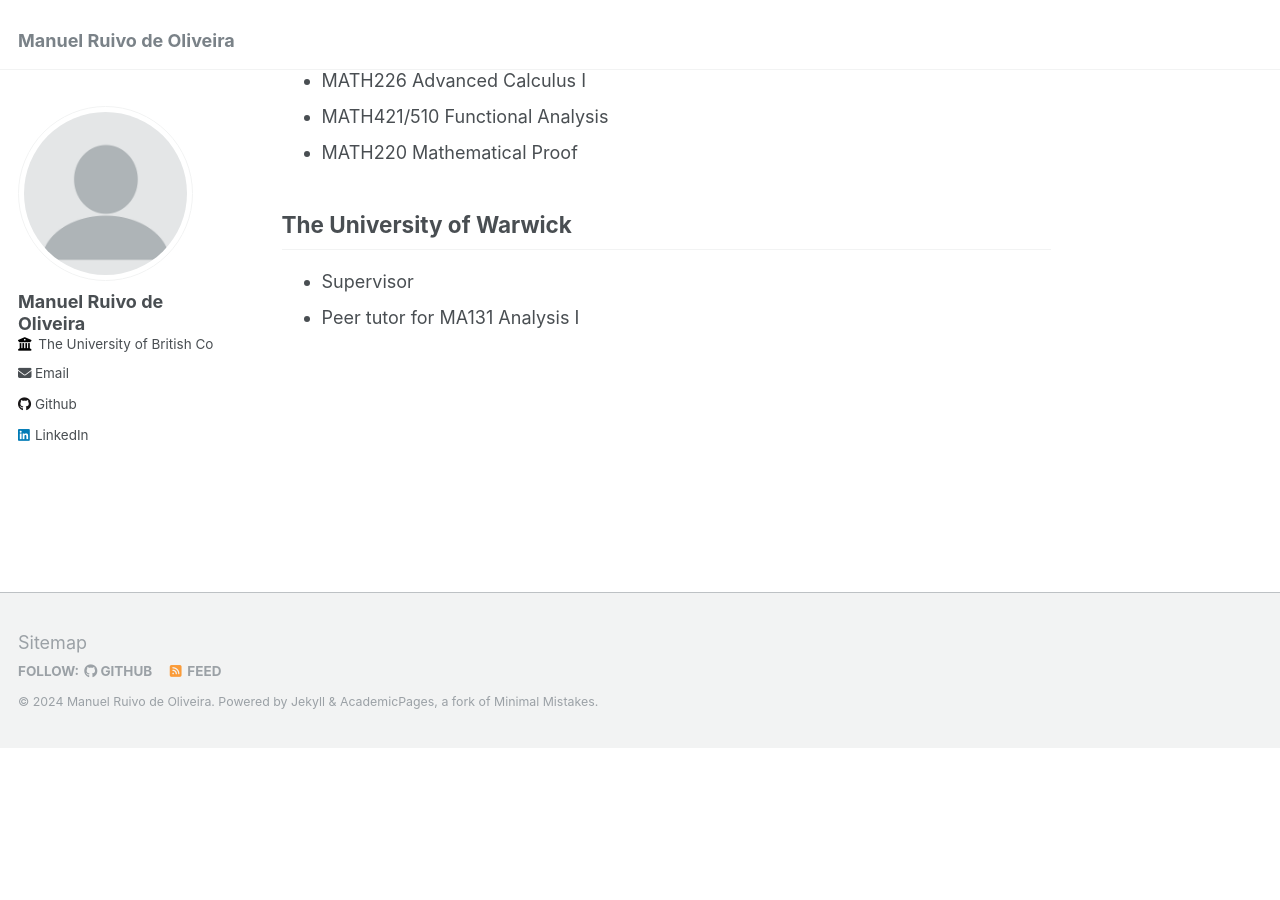
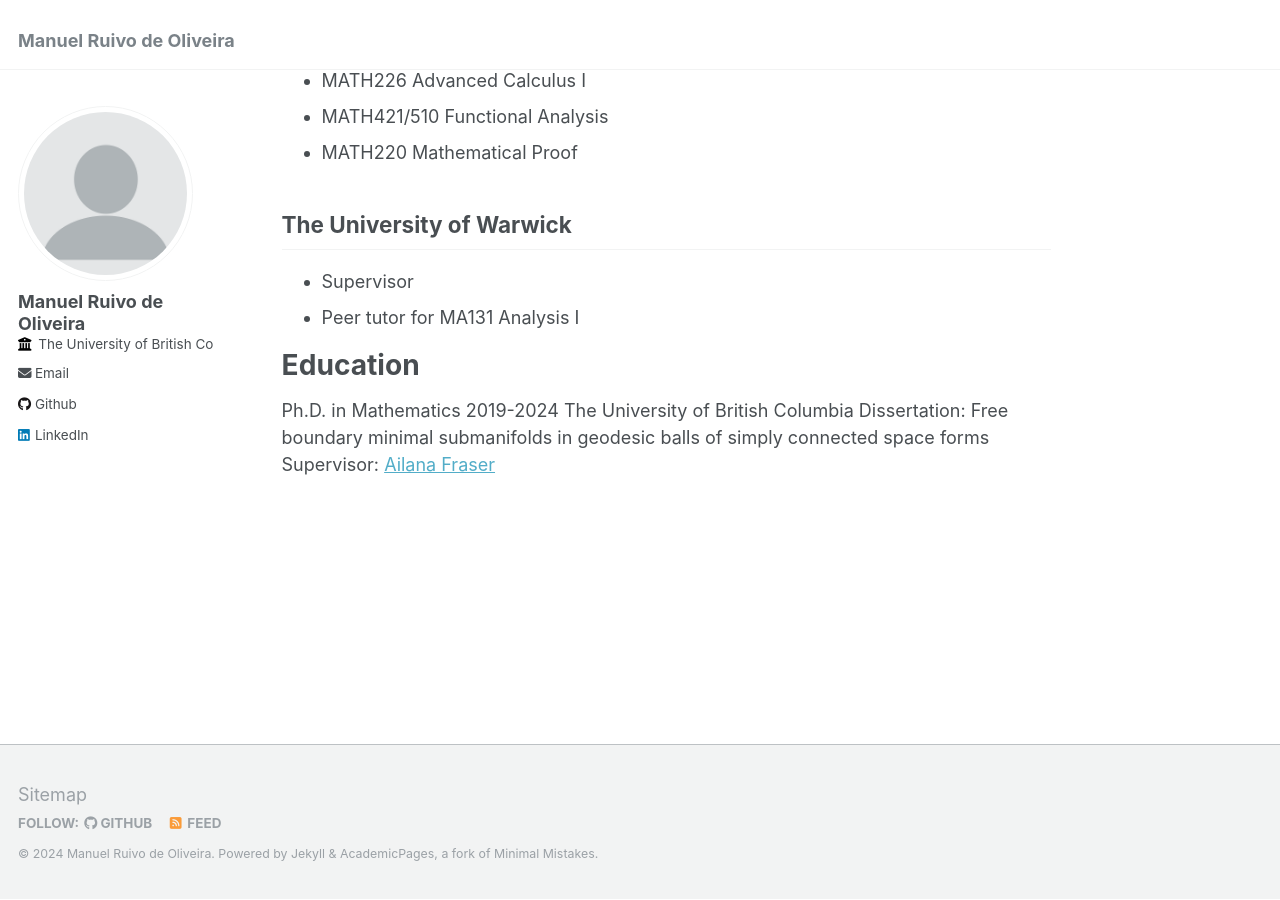
Before and after one commit to manuelruivodeoliveira/manuelruivodeoliveira.github.io, a Jekyll site: the page built from _pages/about.md, in a window 1280 px wide and 900 px high, scrolled down 928 px. Built offline with Jekyll 4.4.1, drawn with Linux system fonts in a browser that asks for light colours; our own code applies the rules of GitHub Pages for plain Markdown files; before the commit the page ends 1676 px from its top, so only the background shows below that.

Commit message:
Added Education section

```diff
--- a/_pages/about.md
+++ b/_pages/about.md
@@ -12,6 +12,7 @@ redirect_from:
 * **Manuel Ruivo de Oliveira**. 2024. <a href="https://dx.doi.org/10.14288/1.0442029" target="_blank">Free boundary minimal submanifolds in geodesic balls of simply connected space forms</a>. Ph.D dissertation
 * **Manuel Ruivo de Oliveira**. 2024. <a href="https://arxiv.org/abs/2404.12304" target="_blank">New free boundary minimal annuli of revolution in the 3-sphere</a>. Preprint arXiv:2404.12304
 * Chrystiano Araújo, Nicholas Vining, Silver Burla, **Manuel Ruivo de Oliveira**, Enrique Rosales, and Alla Sheffer. 2023. <a href="https://www.cs.ubc.ca/labs/imager/tr/2023/3DReshaping/" target="_blank">Slippage-Preserving Reshaping Of Human-Made 3D Content</a>. ACM Trans. Graph. 42, 6, Article 272 (December 2023), 18 pages
+
 
 # Teaching
 ## The University of British Columbia
@@ -34,7 +35,13 @@ redirect_from:
 * Peer tutor for MA131 Analysis I
 
 
+# Education
 
+Ph.D. in Mathematics
+2019-2024
+The University of British Columbia
+Dissertation: Free boundary minimal submanifolds in geodesic balls of simply connected space forms
+Supervisor: <a href="https://personal.math.ubc.ca/~afraser/" target="_blank">Ailana Fraser</a>
 
 
 
```
